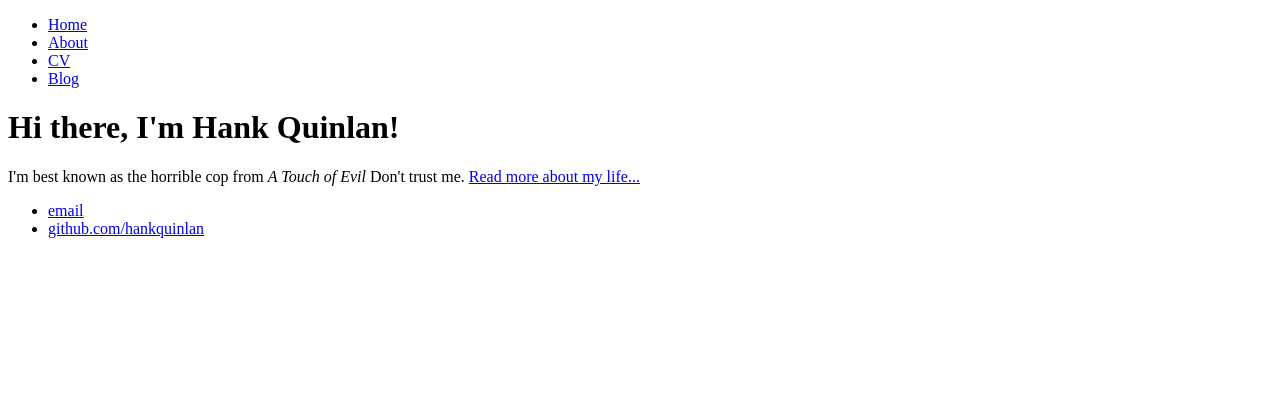
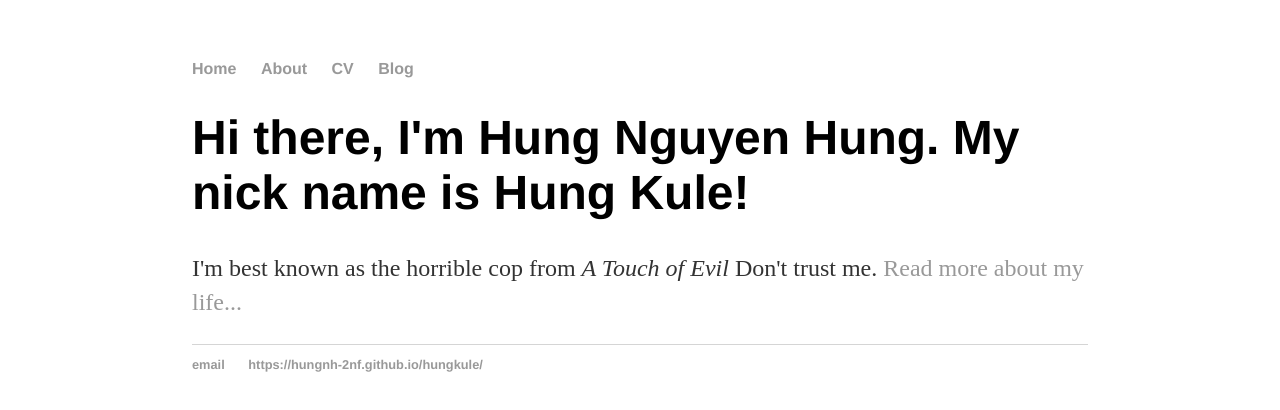
Before and after one commit to hungnh-2nf/hungkule, a plain HTML site: page index.html in a window 1280 px wide. Drawn offline with Linux system fonts and the light colour scheme.

Commit message:
Update index.html
cm index

```diff
--- a/index.html
+++ b/index.html
@@ -1,7 +1,9 @@
 <!DOCTYPE html>
 <html>
 	<head>
-		<title>Hank Quinlan, Horrible Cop</title>
+		<title>Wecome to website Hung Kule</title>
+		<!-- link to main stylesheet -->
+		<link rel="stylesheet" type="text/css" href="/css/main.css">
 	</head>
 	<body>
 		<nav>
@@ -14,14 +16,14 @@
 		</nav>
 		<div class="container">
     		<div class="blurb">
-        		<h1>Hi there, I'm Hank Quinlan!</h1>
+        		<h1>Hi there, I'm Hung Nguyen Hung. My nick name is Hung Kule!</h1>
 				<p>I'm best known as the horrible cop from <em>A Touch of Evil</em> Don't trust me. <a href="/about">Read more about my life...</a></p>
     		</div><!-- /.blurb -->
 		</div><!-- /.container -->
 		<footer>
     		<ul>
-        		<li><a href="mailto:hankquinlanhub@gmail.com">email</a></li>
-        		<li><a href="https://github.com/hankquinlan">github.com/hankquinlan</a></li>
+        		<li><a href="mailto:nguyenhuuhung.vnu@gmail.com">email</a></li>
+        		<li><a href="https://hungnh-2nf.github.io/hungkule/">https://hungnh-2nf.github.io/hungkule/</a></li>
 			</ul>
 		</footer>
 	</body>
```
